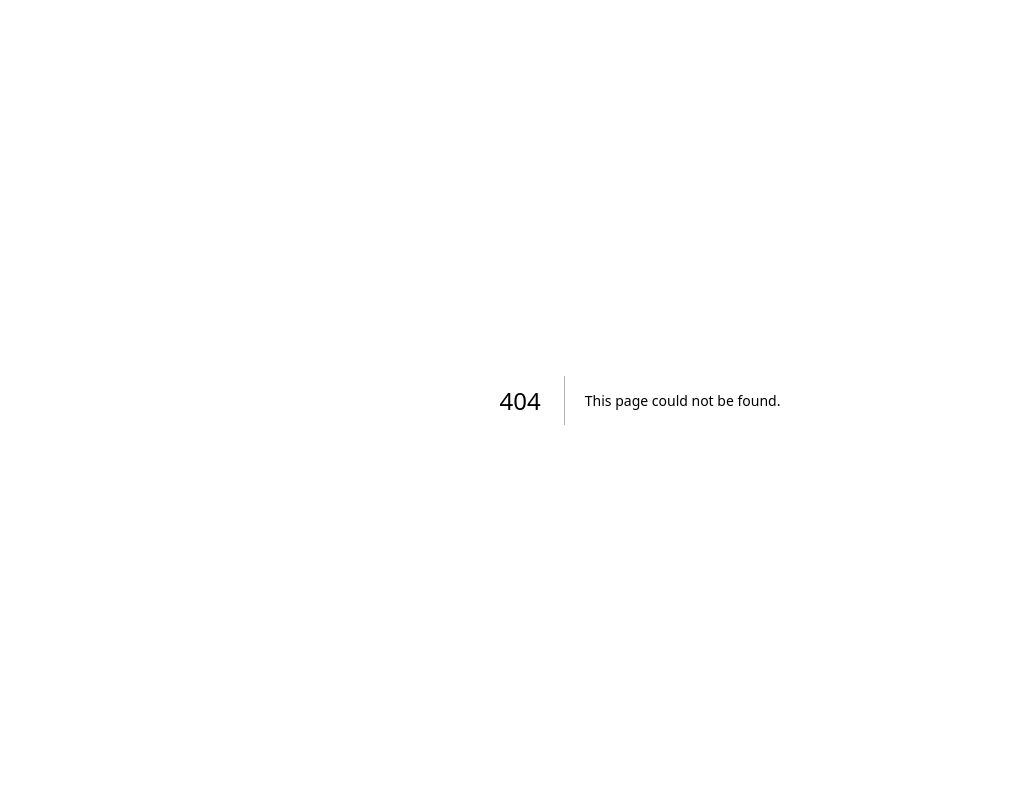
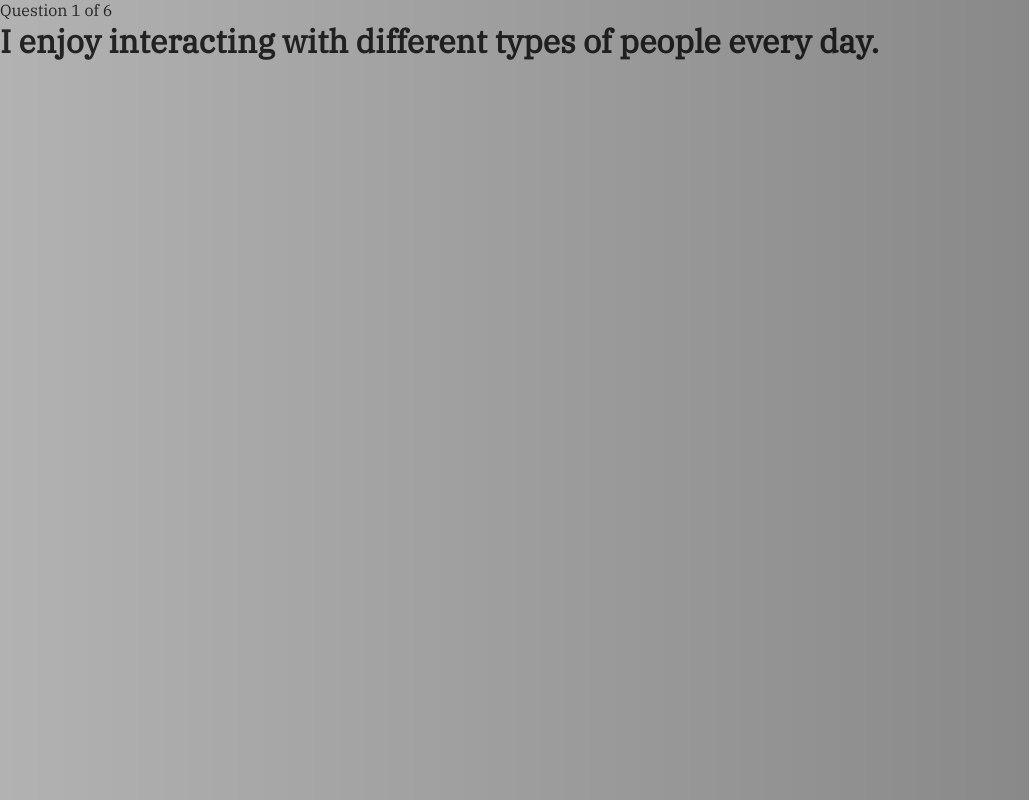
Before and after one commit to pallosp/questionnaire, a Next.js app: page /questionnaire/39716118-5905-4b6e-945c-f6d1b59cfd23/1 in a window 1280 px wide. Before the commit this address had no page. Shown: the whole page, without its empty margins (0-1029 px from the left). Built offline with nearby package versions, Linux system fonts and the light colour scheme.

Commit message:
Add a minimal question page

```diff
--- a/package.json
+++ b/package.json
@@ -15,7 +15,8 @@
     "material-symbols": "^0.40.2",
     "next": "16.1.6",
     "react": "19.2.4",
-    "react-dom": "19.2.4"
+    "react-dom": "19.2.4",
+    "zod": "^4.3.6"
   },
   "devDependencies": {
     "@types/node": "^25",
--- a/src/app/page.tsx
+++ b/src/app/page.tsx
@@ -50,7 +50,7 @@ function Questionnaires({ items }: { items: QuestionnaireConfig[] }) {
             button={
               <IconLinkButton
                 icon="keyboard_double_arrow_right"
-                href={`/questionnaire/${q.id}`}
+                href={`/questionnaire/${q.id}/1`}
                 ariaLabel="View questionnaire"
               />
             }
--- /dev/null
+++ b/src/app/questionnaire/[id]/[questionNumber]/page.tsx
@@ -0,0 +1,91 @@
+import { Metadata } from 'next';
+import { notFound } from 'next/navigation';
+import { z } from 'zod';
+
+import { Config, Question, QuestionnaireConfig } from '@/types/config';
+
+interface RawPageProps {
+  params: Promise<{
+    id: string;
+    questionNumber: string;
+  }>;
+}
+
+const paramsSchema = z.object({
+  id: z.string().min(1),
+  questionNumber: z.coerce.number().int().min(1),
+});
+
+interface QuestionContext {
+  questionnaire: QuestionnaireConfig;
+  questionNumber: number;
+  question: Question;
+}
+
+async function getConfig(): Promise<Config> {
+  const response = await fetch('http://localhost:3000/api/test-config.json');
+  if (!response.ok) {
+    throw new Error('Failed to fetch config');
+  }
+  return response.json();
+}
+
+function getQuestionContext(
+  config: Config,
+  rawParams: unknown,
+): QuestionContext | null {
+  const result = paramsSchema.safeParse(rawParams);
+  if (!result.success) {
+    return null;
+  }
+
+  const { id, questionNumber } = result.data;
+  const questionnaire = config.questionnaires.find((q) => q.id === id);
+  if (!questionnaire || questionNumber > questionnaire.questions.length) {
+    return null;
+  }
+
+  return {
+    questionnaire,
+    questionNumber,
+    question: questionnaire.questions[questionNumber - 1],
+  };
+}
+
+export async function generateMetadata({
+  params,
+}: RawPageProps): Promise<Metadata> {
+  const config = await getConfig();
+  const rawParams = await params;
+  const context = getQuestionContext(config, rawParams);
+
+  if (!context) {
+    notFound();
+  }
+
+  return {
+    title: `${context.questionnaire.title} questionnaire`,
+  };
+}
+
+export default async function QuestionPage({ params }: RawPageProps) {
+  const config = await getConfig();
+  const rawParams = await params;
+  const context = getQuestionContext(config, rawParams);
+
+  if (!context) {
+    notFound();
+  }
+
+  // TODO: Consider using next-intl for formatting strings.
+  const supTitle = config.questionnaire['sup-title']
+    .replace('{current}', context.questionNumber.toString())
+    .replace('{total}', context.questionnaire.questions.length.toString());
+
+  return (
+    <main>
+      <p>{supTitle}</p>
+      <h1>{context.question.question}</h1>
+    </main>
+  );
+}
```
Also changed, not shown: 1 other file (tests, documents, lock files or other folders).
